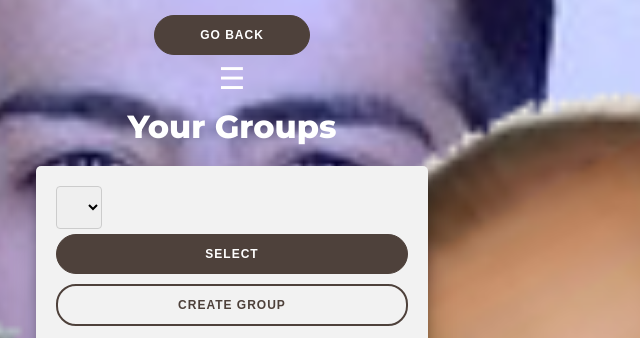
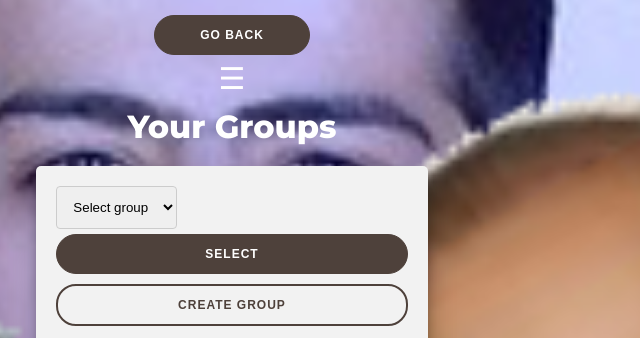
Before and after one commit to TUnveiled/SchedulingSystemAgile, a website: page src/groups.html in a window 1280 px wide. Shown: the top 338 px of the page, 408-1048 px from the left. Drawn offline with Linux system fonts and the light colour scheme; no server answers.

Commit message:
fixed the groups to have a default value

```diff
--- a/src/groups.html
+++ b/src/groups.html
@@ -31,7 +31,7 @@
     </div>
 </div>
 
-<span style="font-size:30px;cursor:pointer" onclick="openNav()">&#9776;</span>
+<span style="   font-size:30px;cursor:pointer" onclick="openNav()">&#9776;</span>
 
 <!-- ************************************ Page Header Ends Here ************************************ -->
 
@@ -54,6 +54,8 @@
     <script>
         let options = "";
         options += "<option selected>Select group</option>";
+        document.getElementById("grouplist").innerHTML = options;
+
         firebase.firestore().collection('users').doc(sessionStorage.uid).get().then((doc) => {
             let data = doc.data().groups;
             console.log(data.length);
@@ -71,6 +73,8 @@
 
                 });
             }
+
+
         });
 
 </script>
```
